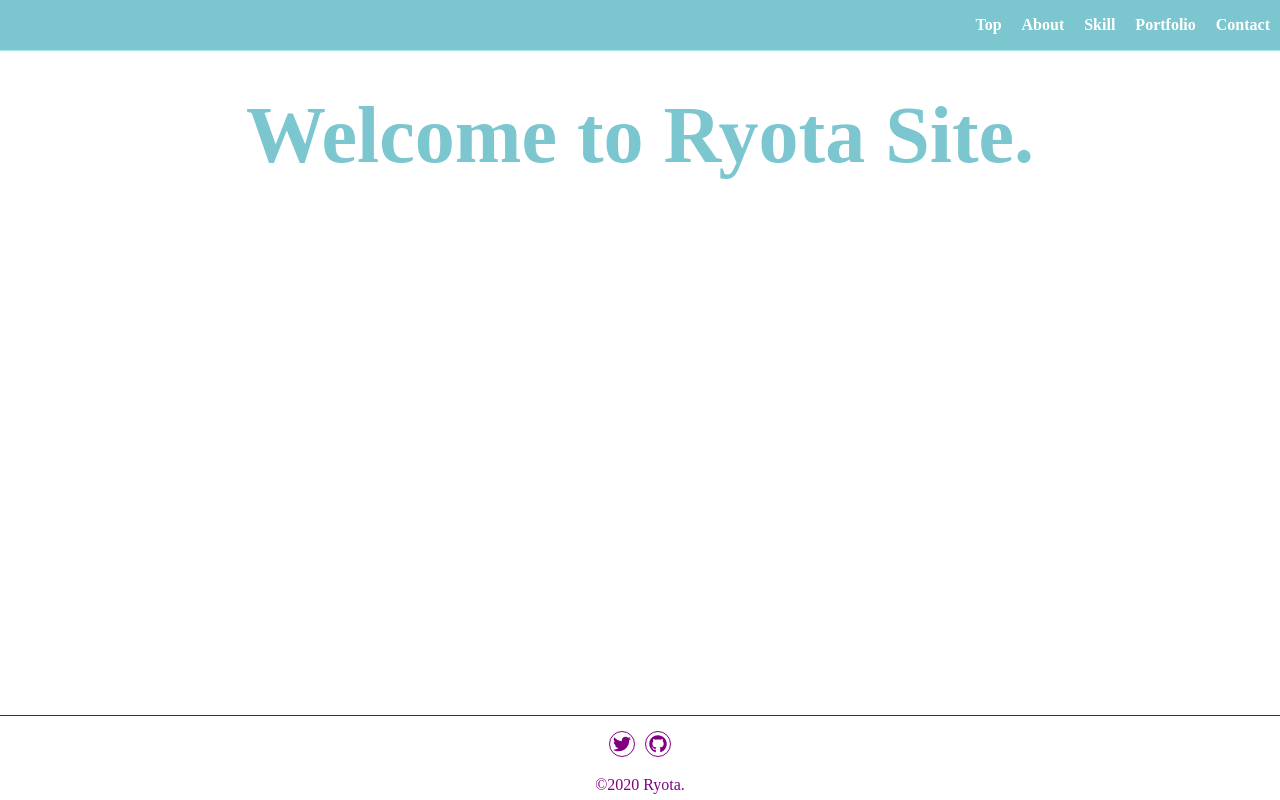
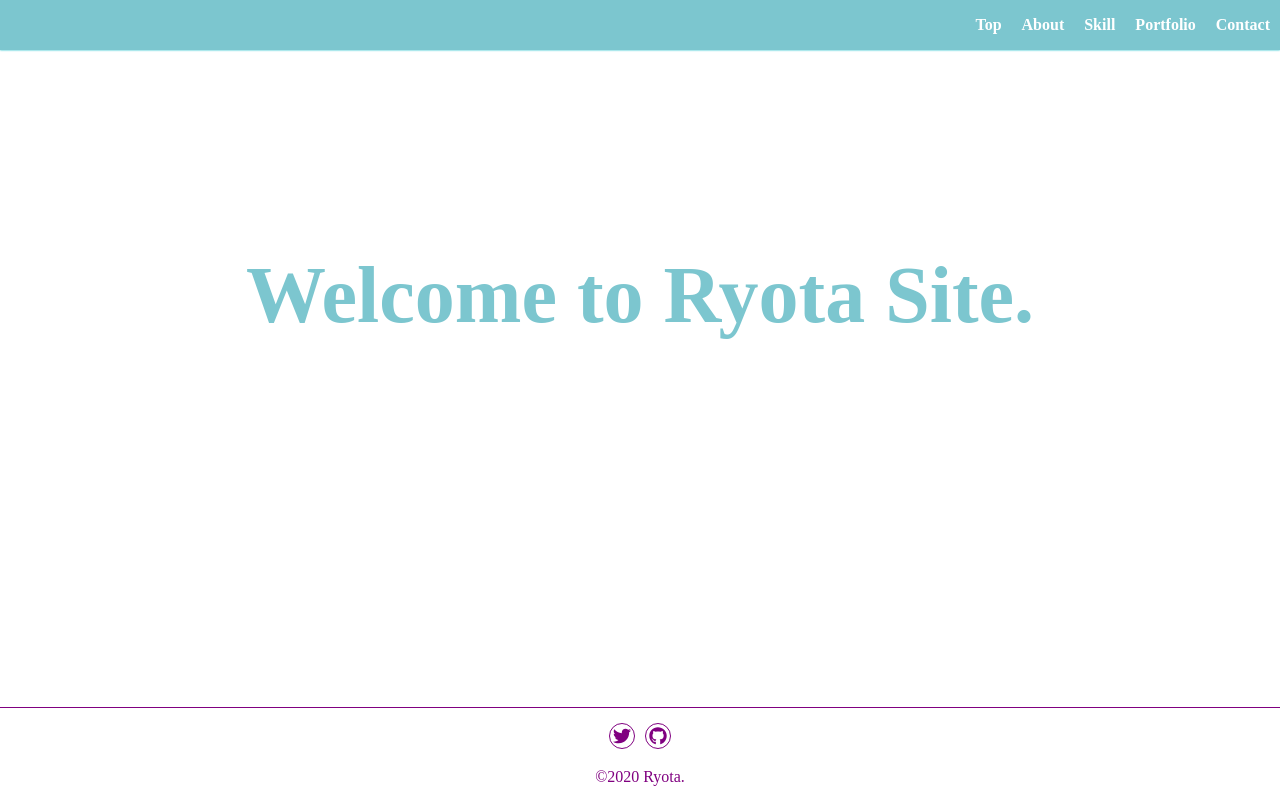
Before and after one commit to ryota-sb/ryota-site, a Vue app: page / in a window 1280 px wide. Built offline with nearby package versions, Linux system fonts and the light colour scheme.

Commit message:
top page title 上下中央

```diff
--- a/src/App.vue
+++ b/src/App.vue
@@ -27,7 +27,7 @@ export default {
   #app {
     display: flex;
     flex-flow: column;
-    height: 100vh;
+    height: 99vh
   }
 
   .main {
--- a/src/Views/TopPage.vue
+++ b/src/Views/TopPage.vue
@@ -21,6 +21,7 @@ $skyblue: #7CC6CF;
   width: 100%;
   .top-page-title {
     h1 {
+      padding-top: 20vh;
       font-size: 80px;
       font-family: 'Vollkorn', serif;
       color: $skyblue;
```
